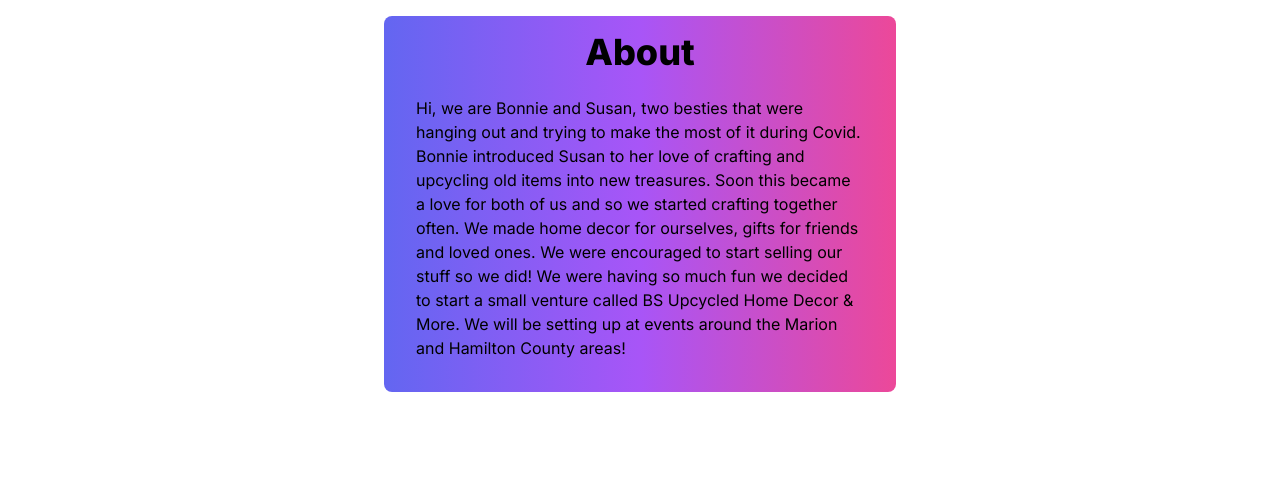
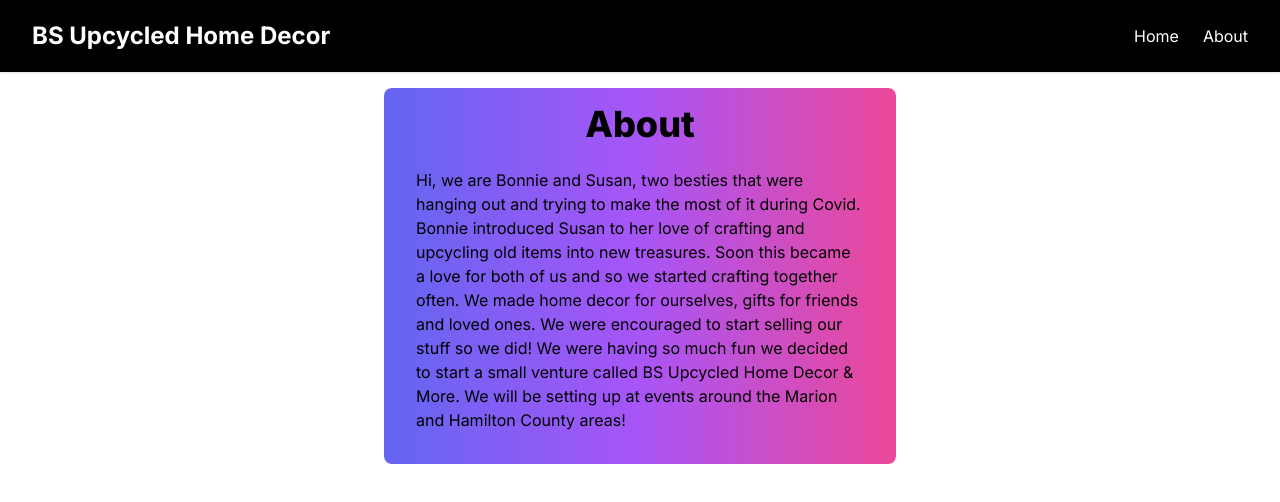
Before and after one commit to ajtruex/bsupcycledhomedecor, a Next.js app: page /about in a window 1280 px wide. Shown: the top 502 px of the page. Built offline with nearby package versions, Linux system fonts and the light colour scheme.

Commit message:
navbar fixed

```diff
--- a/components/NavBar.tsx
+++ b/components/NavBar.tsx
@@ -6,20 +6,14 @@
   const [navbar, setNavbar] = useState(false)
   return (
     <div>
-      <Head>
-        <title>Create Next Responsive Navbar With Tailwind CSS</title>
-        <meta
-          name="description"
-          content="Create Next JS Responsive Menu with Tailwind CSS"
-        />
-        <link rel="icon" href="/favicon.ico" />
-      </Head>
-      <nav className="w-full bg-gray-800 shadow">
-        <div className="mx-auto justify-between px-4 md:flex md:items-center md:px-8 lg:max-w-7xl">
+      <nav className="w-full bg-black shadow">
+        <div className="lg:max-w-screen-3xl mx-auto justify-between px-4 md:flex md:items-center md:px-8">
           <div>
-            <div className="flex items-center justify-between py-3 md:block md:py-5">
+            <div className="flex py-3 md:block md:py-5">
               <a href="#">
-                <h2 className="text-2xl font-bold text-white">NEXT JS</h2>
+                <h2 className="text-2xl font-bold text-white">
+                  BS Upcycled Home Decor
+                </h2>
               </a>
               <div className="md:hidden">
                 <button
@@ -67,35 +61,16 @@
             >
               <ul className="items-center justify-center space-y-8 md:flex md:space-x-6 md:space-y-0">
                 <li className="text-white">
-                  <Link href="/">
-                    <a>Home</a>
-                  </Link>
+                  <Link href="/">Home</Link>
                 </li>
                 <li className="text-white">
-                  <Link href="/blogs">
-                    <a>Blogs</a>
-                  </Link>
-                </li>
-                <li className="text-white">
-                  <Link href="/about">
-                    <a>About US</a>
-                  </Link>
-                </li>
-                <li className="text-white">
-                  <Link href="/contact">
-                    <a>Contact US</a>
-                  </Link>
+                  <Link href="/about">About</Link>
                 </li>
               </ul>
             </div>
           </div>
         </div>
       </nav>
-      <div className="mt-8 flex items-center justify-center">
-        <h1 className="text-2xl font-bold text-purple-500">
-          Create Responsive Navbar Menu in Next js with Tailwind CSS
-        </h1>
-      </div>
     </div>
   )
 }
--- a/pages/about.js
+++ b/pages/about.js
@@ -1,5 +1,8 @@
+import NavBar from "../components/NavBar"
 export default function About() {
   return (
+    <>
+      <NavBar />
       <div className="mx-96 w-fit items-center justify-center rounded-lg bg-gradient-to-r from-indigo-500 via-purple-500 to-pink-500">
         <h1 className="mb-3 mt-4 flex justify-center pt-4 font-sans text-4xl font-extrabold">
           About
@@ -16,5 +19,6 @@
           Marion and Hamilton County areas!
         </p>
       </div>
+    </>
   )
 }
--- a/pages/index.tsx
+++ b/pages/index.tsx
@@ -32,8 +32,8 @@
       <Head>
         <title>BS Upcycled Home Decor</title>
       </Head>
+      <NavBar />
       <main className="mx-auto max-w-[1960px] p-4">
-        <NavBar />
         {photoId && (
           <Modal
             images={images}
```
Lines whose indentation alone changed are shown as unchanged.
